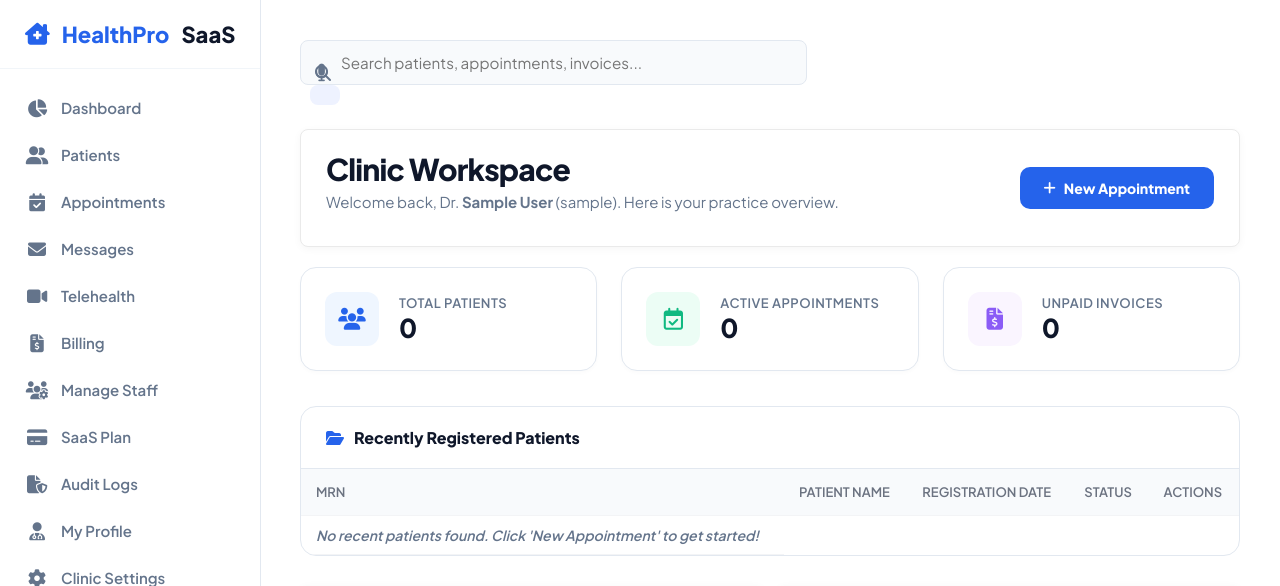
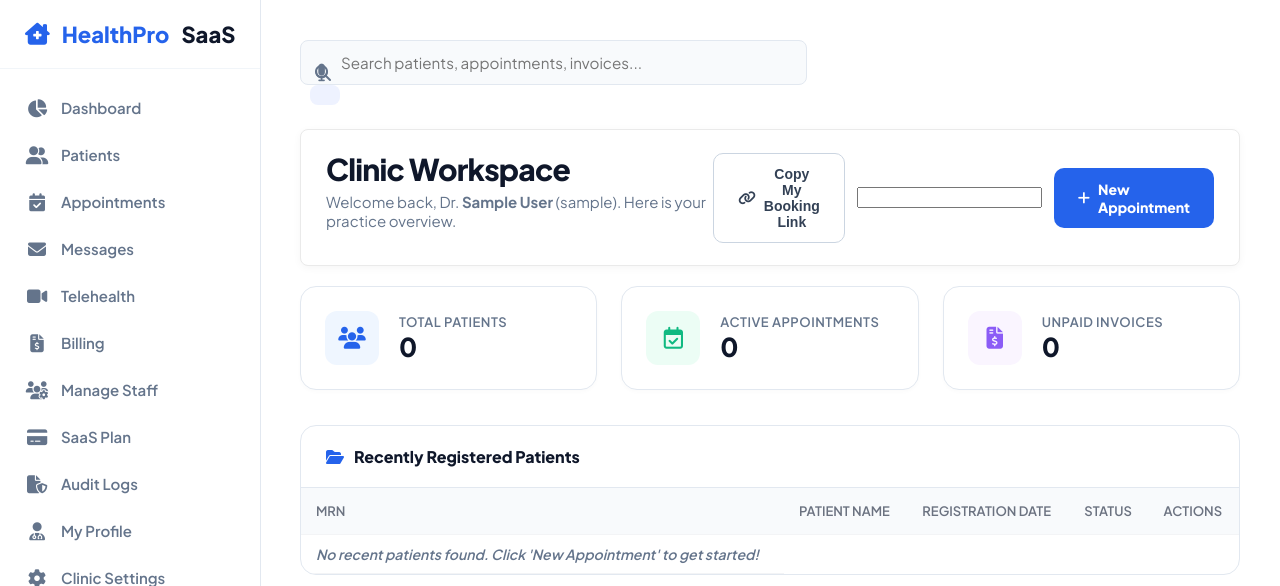
Before and after one commit to bilalmalik1288-svg/HealthPro-SaaS, a Flask app: page / in a window 1280 px wide. Shown: the top 586 px of the page. Run offline with Flask 3, Linux system fonts and the light colour scheme; the visitor is signed in with stand-in values (Sample User, id 1); data that the repository does not hold is empty; some libraries are stand-ins or nearby versions.

Commit message:
Update dashboard.html

```diff
--- a/templates/dashboard.html
+++ b/templates/dashboard.html
@@ -6,7 +6,14 @@
         <h1>Clinic Workspace</h1>
         <p>Welcome back, Dr. <strong>{{ current_user.name }}</strong> ({{ current_user.clinic_name }}). Here is your practice overview.</p>
     </div>
+
+    <!-- Yahan Changes Kiye Gaye Hain -->
     <div class="header-actions">
+        <button onclick="copyBookingLink()" class="btn-secondary">
+            <i class="fa-solid fa-link"></i> Copy My Booking Link
+        </button>
+        <input type="text" id="bookingLinkInput" class="hidden-input" value="{{ public_booking_link }}" aria-hidden="true">
+
         <a href="{{ url_for('add_appointment') }}" class="btn-primary">
             <i class="fa-solid fa-plus"></i> New Appointment
         </a>
@@ -103,4 +110,24 @@
         </div>
     </div>
 </div>
+
+<!-- COPY LINK KE LIYE JAVASCRIPT YAHAN HAI -->
+<script>
+function copyBookingLink() {
+    var copyText = document.getElementById("bookingLinkInput");
+
+    // Hidden class ko remove karte hain taake copy ho sake
+    copyText.classList.remove("hidden-input");
+
+    copyText.select();
+    copyText.setSelectionRange(0, 99999); // Mobile compatibility ke liye
+    document.execCommand("copy");
+
+    // Copy hone ke baad dobara hide kar dein
+    copyText.classList.add("hidden-input");
+
+    // Success Alert
+    alert("Booking Link Copied Successfully!\n\nYou can now share this exact URL with your patients:\n" + copyText.value);
+}
+</script>
 {% endblock %}
```
